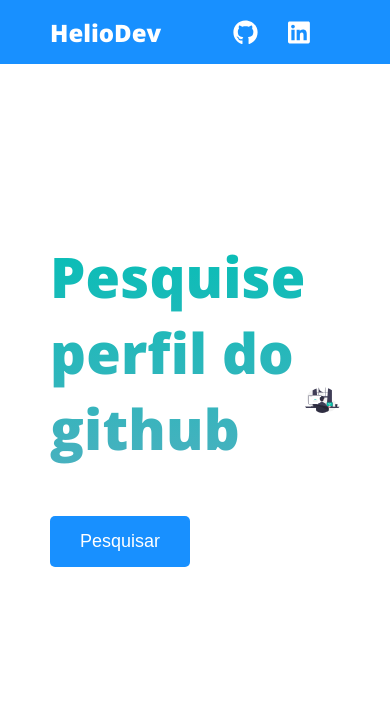
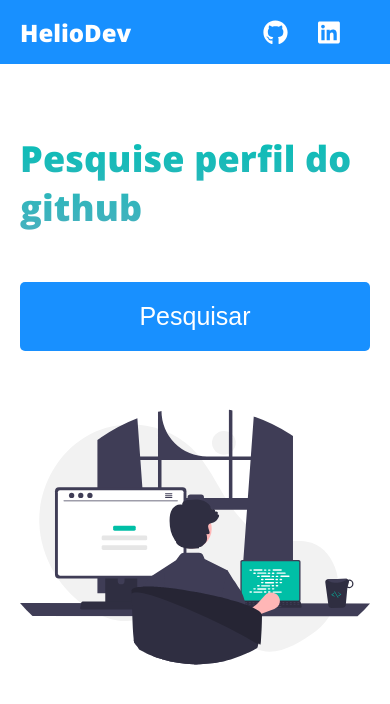
Before and after one commit to Helio023/github-perfil-search, a React (Create React App) app: page / in a window 390 px wide. Shown: the top 704 px of the page. Built offline with nearby package versions, Linux system fonts and the light colour scheme.

Commit message:
Project finished

```diff
--- a/src/core/components/Button/style.scss
+++ b/src/core/components/Button/style.scss
@@ -11,4 +11,10 @@
     color: #fff;
     text-decoration: none;
     cursor: pointer;
+
+    @media (max-width: 600px) {
+        width: 100%;
+        padding: 20px 30px;
+        font-size: 25px;
+      }
 }
--- a/src/core/components/Navbar/styles.scss
+++ b/src/core/components/Navbar/styles.scss
@@ -1,6 +1,9 @@
 .header {
   background-color: #1890ff;
   padding: 15px 50px;
+  @media (max-width: 600px) {
+    padding: 15px 20px;
+  }
 
   .navbar {
     display: flex;
--- a/src/core/pages/Home/styles.scss
+++ b/src/core/pages/Home/styles.scss
@@ -4,11 +4,24 @@
   justify-content: space-between;
   align-items: center;
 
+  @media (max-width: 700px) {
+    flex-direction: column;
+  }
+  @media (max-width: 600px) {
+    padding: 20px;
+    justify-content: center;
+  }
+
   &__text {
     flex: 1;
+
+
   }
   &__image {
     flex: 1;
+    @media (max-width: 600px) {
+      transform: translateY(-100px);
+    }
 
     & img {
       width: 100%;
@@ -24,5 +37,13 @@
     background: -webkit-linear-gradient(#06beb6, #48b1bf);
     -webkit-background-clip: text;
     -webkit-text-fill-color: transparent;
+
+    @media (max-width: 890px) {
+      font-size: 36px;
+    }
+    @media (max-width: 600px) {
+      margin-top: 50px;
+    }
+
   }
 }
--- a/src/core/pages/Search/Search.tsx
+++ b/src/core/pages/Search/Search.tsx
@@ -1,8 +1,7 @@
 import axios from 'axios';
 import { useState } from 'react';
-// import perfilPhoto from '../../../assets/images/bg.png';
 import Loader from './components/Loader/Loader';
-import { DateTime } from 'luxon';
+
 import './styles.scss';
 
 type DataProps = {
@@ -11,17 +10,16 @@ type DataProps = {
   avatar_url: string;
   name: string;
   location: string;
-  created_at: string;
   bio: string;
   public_repos: string;
   followers: string;
-  following: string
+  following: string;
 };
 
 const Search = () => {
   const [name, setName] = useState('');
   const [isLoading, setIsLoading] = useState(false);
-  const [isVisible, setIsVisible] = useState(false)
+  const [isVisible, setIsVisible] = useState(false);
 
   const [data, setData] = useState<DataProps>({
     url: '',
@@ -29,11 +27,11 @@ const Search = () => {
     avatar_url: '',
     name: '',
     location: '',
-    created_at: '',
+
     bio: '',
     public_repos: '',
     followers: '',
-    following: ''
+    following: '',
   });
 
   const handleOnChange = (e: React.ChangeEvent<HTMLInputElement>) => {
@@ -43,7 +41,7 @@ const Search = () => {
   const handleSubmit = (e: React.FormEvent<HTMLFormElement>) => {
     e.preventDefault();
 
-    setIsVisible(true)
+    setIsVisible(true);
     setIsLoading(true);
     axios(`https://api.github.com/users/${name}`)
       .then((res) => {
@@ -66,7 +64,7 @@ const Search = () => {
           className='search__input'
         />
         <button type='submit' className='search__btn'>
-          {isLoading ? '...' : 'Pesquisar'}
+          {isLoading ? 'Pesquisando....' : 'Pesquisar'}
         </button>
       </form>
 
@@ -87,18 +85,17 @@ const Search = () => {
           </div>
 
           <div className='perfil__data'>
-            <div className="perfil__rep">
+            <div className='perfil__rep'>
               <p>repositórios públicos: {data.public_repos}</p>
               <p>seguidores: {data.followers}</p>
               <p>seguindo: {data.following}</p>
             </div>
 
-            <div className="perfil__info">
+            <div className='perfil__info'>
               <h4>Informações</h4>
               <p>Nome: {data.name}</p>
               <p>Biografia: {data.bio}</p>
               <p>Localização: {data.location}</p>
-              <p>Membro desde: {data.created_at}</p>
             </div>
           </div>
         </div>
--- a/src/core/pages/Search/styles.scss
+++ b/src/core/pages/Search/styles.scss
@@ -1,5 +1,9 @@
 .search {
   padding: 50px;
+
+  @media (max-width: 810px) {
+    padding: 20px;
+  }
 
   &__box {
     padding: 50px;
@@ -11,6 +15,10 @@
     margin-bottom: 25px;
     letter-spacing: 0.15px;
     font-weight: 600;
+
+    @media (max-width: 420px) {
+      font-size: 25px;
+    }
   }
 
   &__input {
@@ -21,6 +29,10 @@
     width: 50%;
     font-size: 16px;
     color: #1890ff;
+
+    @media (max-width: 810px) {
+      width: 100%;
+    }
   }
 
   &__btn {
@@ -35,10 +47,10 @@
     width: max-content;
     margin-top: 50px;
     cursor: pointer;
-  }
 
-  &__input-error {
-    border: 1px solid red;
+    @media (max-width: 600px) {
+      width: 100%;
+    }
   }
 }
 
@@ -49,9 +61,20 @@
   border-radius: 10px;
   padding: 20px 10px;
 
+  @media (max-width: 923px) {
+    flex-direction: column;
+  }
+
   &__rep {
     display: flex;
     justify-content: flex-start;
+
+    @media (max-width: 923px) {
+      justify-content: center;
+    }
+    @media (max-width: 665px) {
+      flex-wrap: wrap;
+    }
 
     & p {
       margin-right: 20px;
@@ -62,6 +85,10 @@
       text-transform: capitalize;
       font-weight: bold;
       font-size: 18px;
+
+      @media (max-width: 665px) {
+        margin-top: 5px;
+      }
     }
   }
 
@@ -79,9 +106,9 @@
     }
 
     & p {
-      padding:10px 5px;
+      padding: 10px 5px;
       border-radius: 5px;
-      background-color:  #fff;
+      background-color: #fff;
       border: 1px solid #bbb;
 
       &:not(:first-child) {
@@ -96,6 +123,13 @@
     overflow: hidden;
     margin-right: 20px;
 
+    @media (max-width: 923px) {
+      width: 100%;
+      margin-bottom: 20px;
+      display: flex;
+      flex-direction: column;
+      align-items: center;
+    }
     & img {
       width: 100%;
       height: 250px;
@@ -113,10 +147,18 @@
     display: inline-block;
     margin-top: 50px;
     margin-left: 50px;
+
+    @media (max-width: 940px) {
+      margin-top: 20px;
+    }
   }
 
   &__data {
     width: 73%;
+
+    @media (max-width: 923px) {
+      width: 100%;
+    }
   }
 
   &__empty {
```
